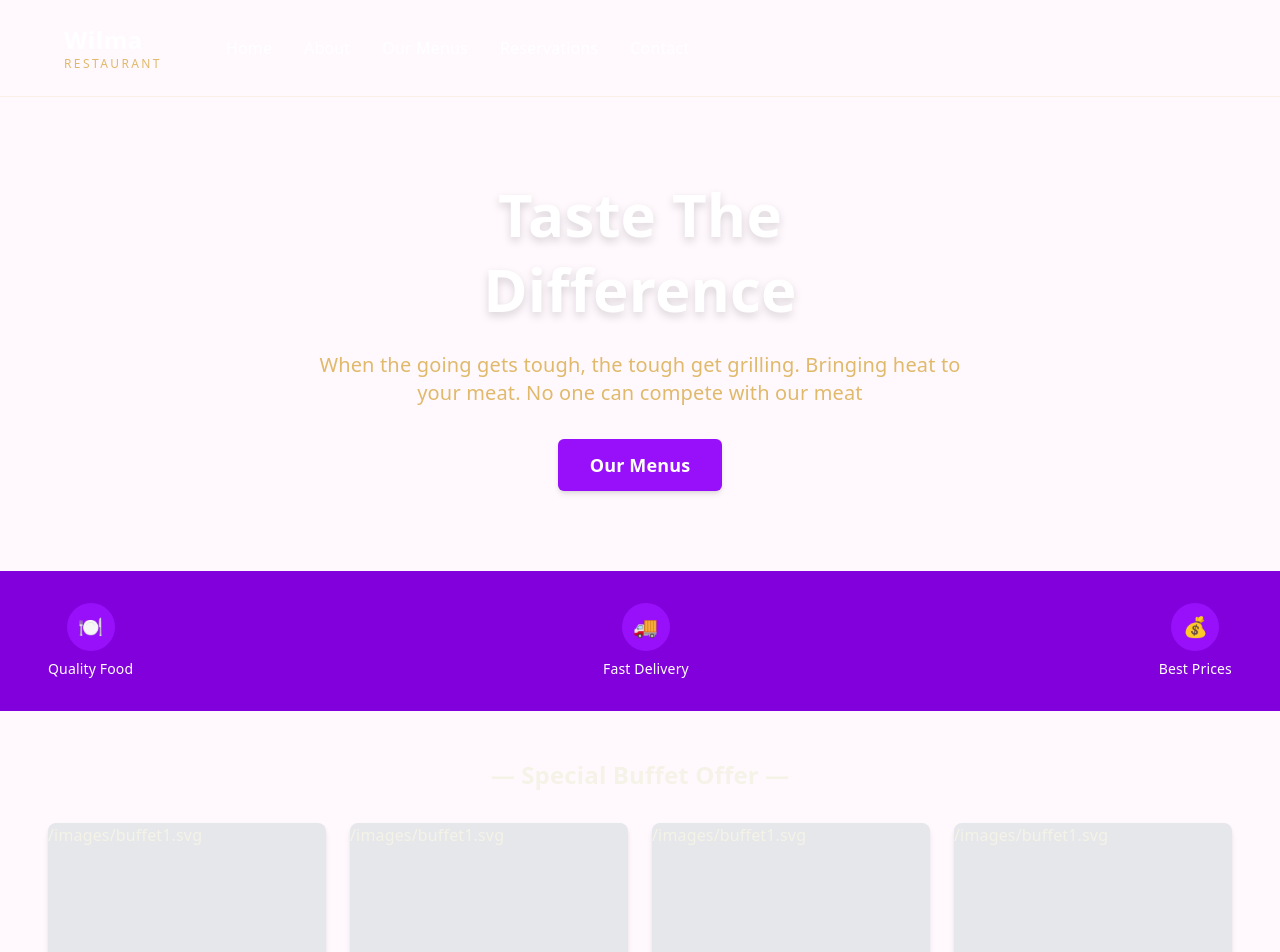
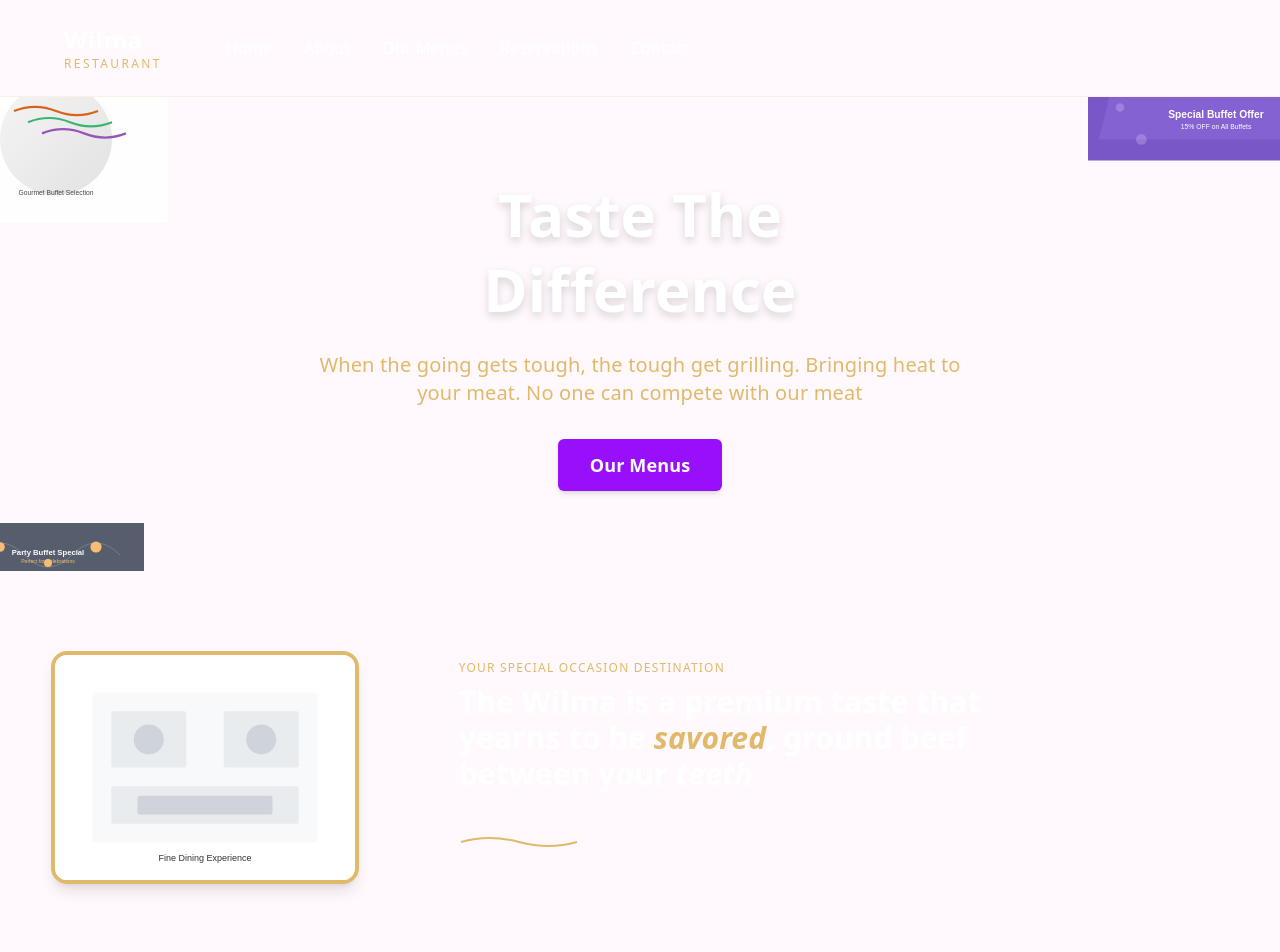
Before and after one commit to Isaladwy/open-buffet-landing-page, a Next.js app: page / in a window 1280 px wide. Shown: the top 952 px of the page. Built offline with nearby package versions, Linux system fonts and the light colour scheme.

Commit message:
feat: enhance Hero component with decorative images and add SpecialOccasion section
- Introduce decorative images to the Hero section for improved visual appeal
- Add SpecialOccasion component to the main page layout

```diff
--- a/app/components/Hero.tsx
+++ b/app/components/Hero.tsx
@@ -4,6 +4,22 @@ import Button from './Button';
 export default function Hero() {
   return (
     <section className="relative bg-transparent py-20 px-6 md:px-0 flex flex-col items-center text-center overflow-hidden">
+      {/* Decorative Images */}
+      <img
+        src="/images/buffet1.svg"
+        alt="Buffet Plate"
+        className="hidden md:block absolute top-0 left-0 w-56 -translate-y-1/4 -translate-x-1/4 z-0 opacity-90"
+      />
+      <img
+        src="/images/special-offer.svg"
+        alt="Special Offer Plate"
+        className="hidden md:block absolute top-0 right-0 w-64 -translate-y-1/4 translate-x-1/4 z-0 opacity-90"
+      />
+      <img
+        src="/images/party-buffet.svg"
+        alt="Leaf Decor"
+        className="hidden md:block absolute bottom-0 left-0 w-48 translate-y-1/4 -translate-x-1/4 z-0 opacity-80"
+      />
       <div className="max-w-2xl mx-auto z-10">
         <h1 className="text-4xl md:text-6xl font-extrabold text-white mb-6 leading-tight drop-shadow-lg">
           Taste The <br className="hidden md:block" />
@@ -20,7 +36,6 @@ export default function Hero() {
           Our Menus
         </Button>
       </div>
-      {/* Decorative images and leaves will be added in a later step */}
     </section>
   );
 }
--- /dev/null
+++ b/app/components/SpecialOccasion.tsx
@@ -0,0 +1,53 @@
+import React from 'react';
+
+export default function SpecialOccasion() {
+  return (
+    <section className="w-full flex flex-col md:flex-row items-center justify-center py-20 px-6 md:px-0 gap-12 relative overflow-hidden">
+      {/* Decorative Leaf */}
+      <img
+        src="/images/party-buffet.svg"
+        alt="Leaf Decor"
+        className="hidden md:block absolute -top-16 right-0 w-40 opacity-70 z-0"
+      />
+      {/* Restaurant Image */}
+      <div className="md:w-1/3 w-full flex justify-center mb-8 md:mb-0 z-10">
+        <div className="rounded-2xl overflow-hidden shadow-lg border-4 border-[var(--accent)] max-w-xs">
+          {/* Replace src with your own image if desired */}
+          <img
+            src="/images/restaurant1.svg"
+            alt="Restaurant Interior"
+            className="w-full h-auto object-cover"
+          />
+        </div>
+      </div>
+      {/* Text Content */}
+      <div className="md:w-2/3 w-full flex flex-col items-start justify-center z-10">
+        <span className="uppercase text-xs tracking-widest text-[var(--accent)] mb-2">
+          Your Special Occasion Destination
+        </span>
+        <h2 className="text-2xl md:text-3xl font-bold text-white mb-4 max-w-xl">
+          The Wilma is a premium taste that yearns to be{' '}
+          <span className="italic text-[var(--accent)]">savored</span>, ground
+          beef between your <span className="italic">teeth</span>
+        </h2>
+        {/* Decorative Swirl */}
+        <div className="my-6">
+          <svg
+            width="120"
+            height="20"
+            viewBox="0 0 120 20"
+            fill="none"
+            xmlns="http://www.w3.org/2000/svg"
+          >
+            <path
+              d="M2 10 Q30 2,60 10 T118 10"
+              stroke="#e0b96a"
+              strokeWidth="2"
+              fill="none"
+            />
+          </svg>
+        </div>
+      </div>
+    </section>
+  );
+}
--- a/app/page.tsx
+++ b/app/page.tsx
@@ -3,6 +3,7 @@ import React from 'react';
 // Import all components
 import Header from './components/Header';
 import Hero from './components/Hero';
+import SpecialOccasion from './components/SpecialOccasion';
 import Services from './components/Services';
 import SpecialBuffet from './components/SpecialBuffet';
 import PopularRestaurants from './components/PopularRestaurants';
@@ -19,6 +20,7 @@ export default function Home() {
     <div className="min-h-screen bg-[#FFF9FE]">
       <Header />
       <Hero />
+      <SpecialOccasion />
       <Services />
       <SpecialBuffet />
       <PopularRestaurants />
```
